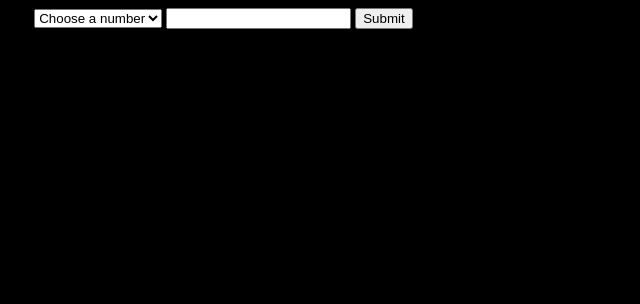
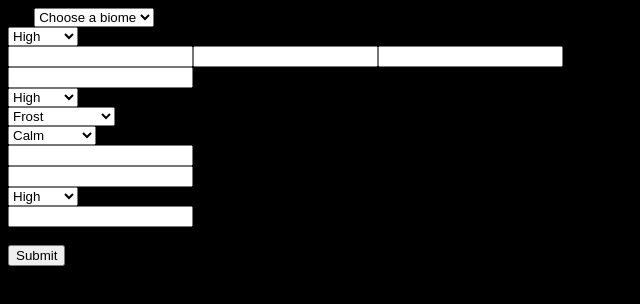
Before and after one commit to skywarth/Fenrir-wolfpack-simulator, a plain HTML site: page index.html in a window 1280 px wide. Shown: the whole page, without its empty margins (0-640 px from the left). Drawn offline with nearby package versions, Linux system fonts and the light colour scheme.

Commit message:
added basic input fields for text purposes of creating env object

```diff
--- a/index.html
+++ b/index.html
@@ -12,14 +12,51 @@ test
 
 
 
-    <select id="axa">
-        <option>Choose a number</option>
+    <select id="biomeTemplates">
+        <option>Choose a biome</option>
     </select>
 
-<input type="text" id="name">
-<input type="submit" value="Submit">
 
 
+<br>
+
+<select id="water">
+    <option value="high">High</option>
+    <option value="medium">Medium</option>
+    <option value="low">Low</option>
+    <option value="none">None</option>
+</select><br>
+<input type="text" id="tempLow"><input type="text" id="tempMed"><input type="text" id="tempHigh"><br>
+<input type="text" id="rainFreq"><br>
+<select id="greenDensity">
+    <option>High</option>
+    <option>Medium</option>
+    <option>Low</option>
+</select><br>
+<select id="climateBias">
+    <option>Frost</option>
+    <option>Tornado</option>
+    <option>Constant Rain</option>
+    <option>Fog</option>
+    <option>None</option>
+</select><br>
+<select id="surroundings">
+    <option>Calm</option>
+    <option>Wilderness</option>
+    <option>Savage</option>
+</select><br>
+<input type="text" id="wildCardWolves"><br>
+<input type="text" id="predatorCount"><br>
+<select id="predatorThreat">
+    <option>High</option>
+    <option>Medium</option>
+    <option>Low</option>
+</select><br>
+<input type="text" id="preyCount"><br>
+
+
+<br>
+<input type="submit" id="createEnv" value="Submit">
 </body>
 <script src="models.js"></script>
 <script src="modules/envModule.js"></script>
```
